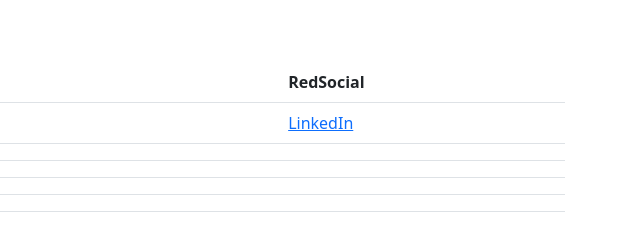
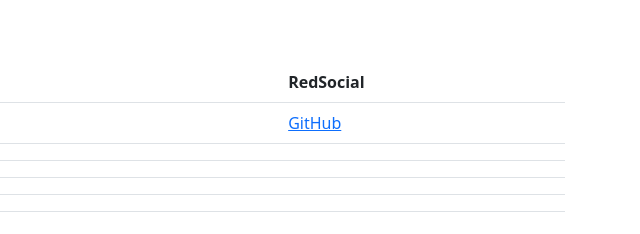
Before and after one commit to BelSharon/CH21-ejercicio, a plain HTML site: page index.html in a window 1280 px wide. Shown: the full height of the page, 633-1273 px from the left. Drawn offline with nearby package versions, Linux system fonts and the light colour scheme.

Commit message:
Realice mi rama ya que al inicio no lo hice, y modifique la info de mi tabla

```diff
--- a/index.html
+++ b/index.html
@@ -32,7 +32,7 @@
           <tr>
             <td>David Eduardo</td>         <!-- Aqui ponen su nombre-->
             <td>Sánchez Vázquez</td>         <!-- Aqui su apellido-->
-            <td><a href="https://www.linkedin.com/in/davidsanchezv7/">LinkedIn</a></td>  <!-- y su red-->
+            <td><a href="https://github.com/DavidESV7">GitHub</a></td>  <!-- y su red-->
           </tr>
           <tr>
             <td></td>
```
